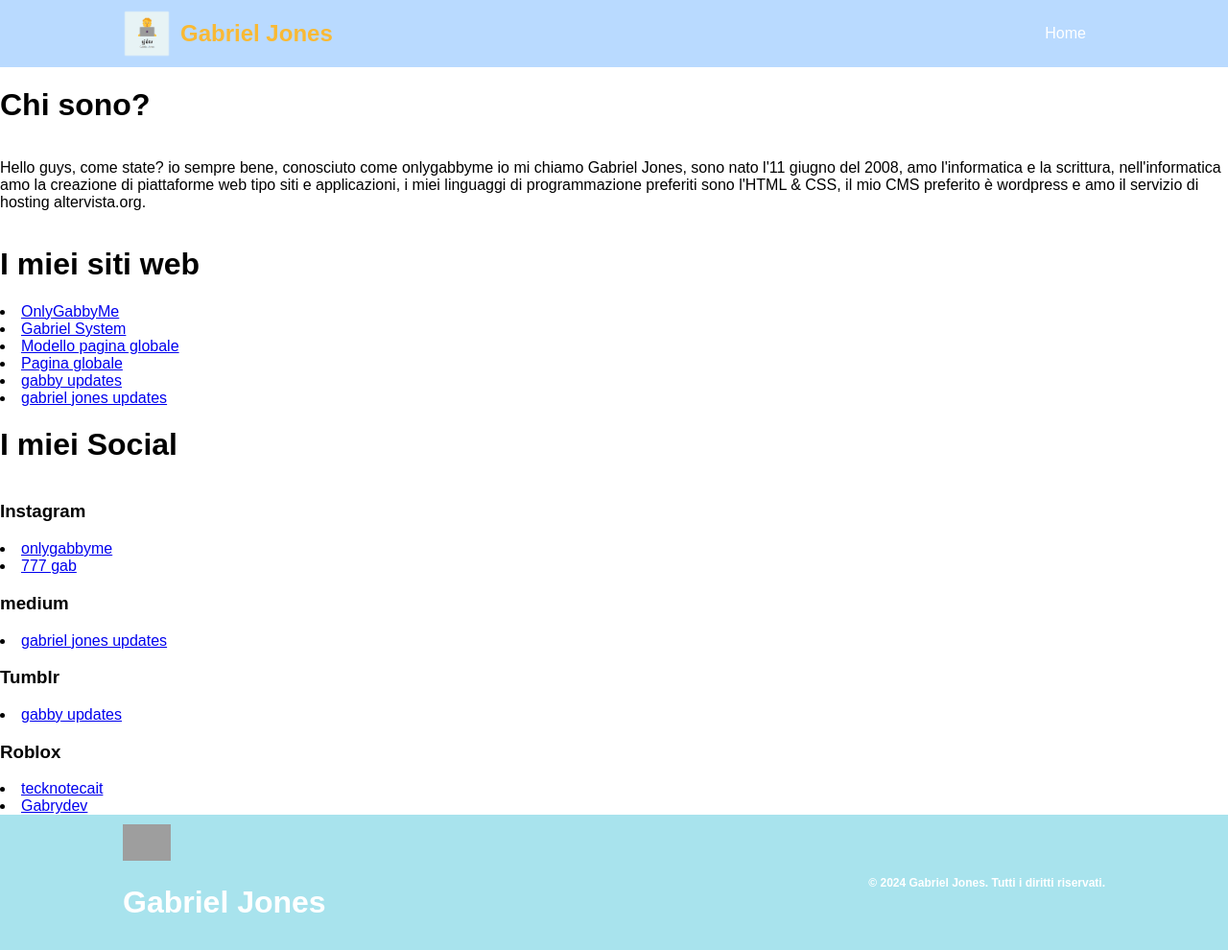
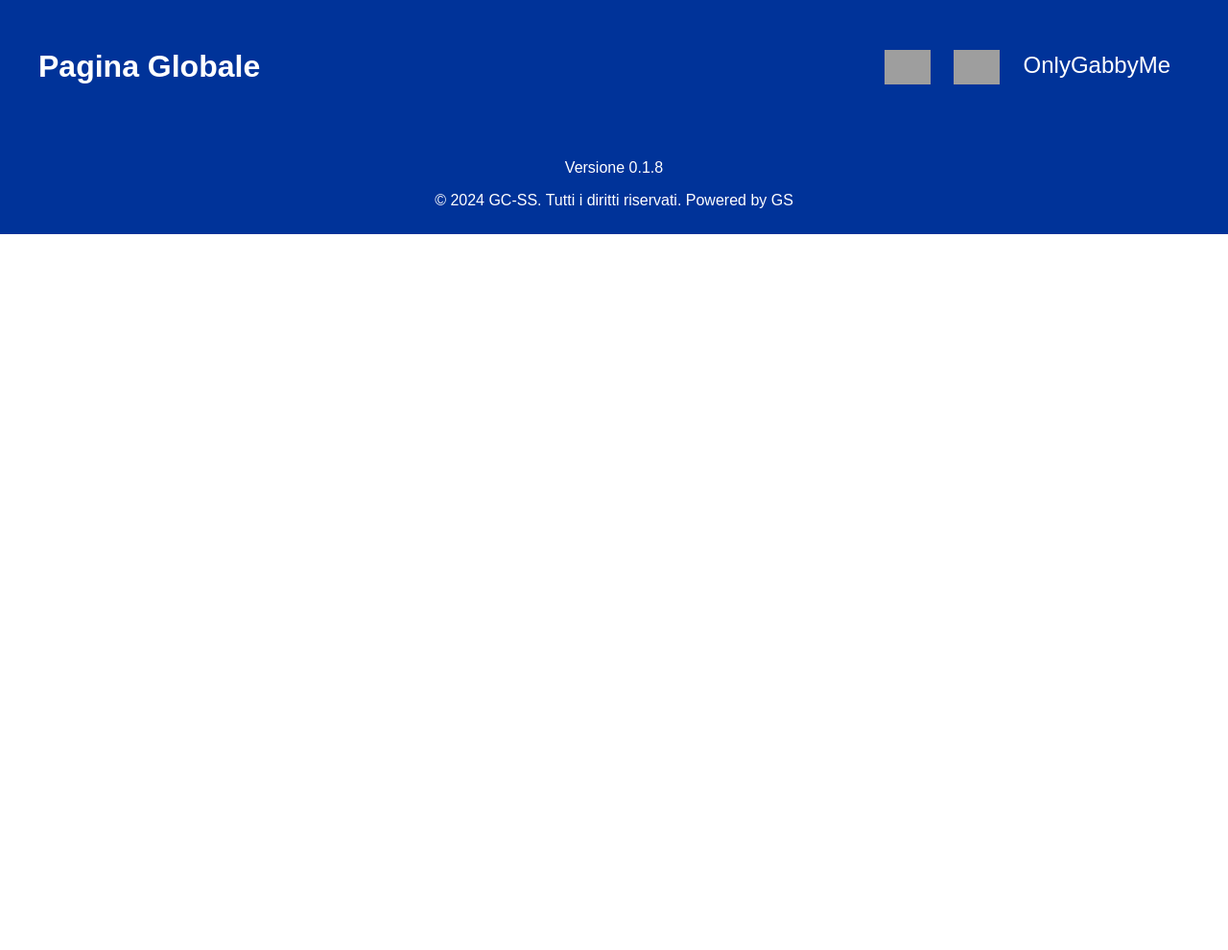
Before and after one commit to GabrielJonesDev/-gjdev.it, a plain HTML site: page index.html in a window 1280 px wide. Shown: the whole page at 96% size. After the commit the page ends 800 px from the top, so only its background shows below. Drawn offline with Linux system fonts and the light colour scheme; grey boxes are pictures that could not be loaded.

Commit message:
Update index.html

```diff
--- a/index.html
+++ b/index.html
@@ -1,249 +1,101 @@
 <!DOCTYPE html>
 <html lang="it">
-
 <head>
     <meta charset="UTF-8">
     <meta name="viewport" content="width=device-width, initial-scale=1.0">
-    <title>Gabriel Jones</title>
+    <title>Pagina globale</title>
     <style>
+        table {
+            border-collapse: collapse;
+        }
+
+        td {
+            border: 1px solid transparent;
+        }
+
         body {
             font-family: Arial, sans-serif;
             margin: 0;
             padding: 0;
-    box-sizing: border-box;
-    display: flex;
-    flex-direction: column;
-    min-height: 100vh;
+            word-wrap: break-word; /* Aggiunta della regola per avvolgere le parole */
         }
 
-        .miur-bar {
-            background-color: #E1EFFF;
+        .container {
+            max-width: 1200px;
+            margin: 0 auto;
+            padding: 20px;
+        }
+
+        .navbar {
+            background-color: #003399;
             color: #fff;
-            padding: 10px;
-            font-size: 14px;
+            padding: 10px 0;
+        }
+
+        .navbar .container {
             display: flex;
             justify-content: space-between;
             align-items: center;
         }
 
-        .miur-bar a {
-            color: #fff;
-            text-decoration: none;
-            margin-right: 20px;
+        .navbar ul {
+            list-style-type: none;
+            margin: 0;
+            padding: 0;
         }
 
-        .miur-bar a:hover {
-            text-decoration: underline;
-        }
-
-        header {
-            background-color: #b9daff;
-            color: #F9B934;
-            padding: 10px 0;
-        }
-
-        header .container {
-            width: 80%;
-            margin: 0 auto;
-            display: flex;
-            justify-content: space-between;
-            align-items: center;
-        }
-
-        header h1 {
-            margin: 0;
-            font-size: 24px;
-            display: flex;
-            align-items: center;
-        }
-
-        nav ul {
-            list-style-type: none;
-            padding: 0;
-            margin: 0;
-        }
-
-        nav ul li {
+        .navbar ul li {
             display: inline;
             margin-right: 20px;
         }
 
-        nav ul li a {
+        .navbar ul li a {
             color: #fff;
             text-decoration: none;
+            font-size: 1.5em; /* Imposta la dimensione del testo dell'header */
         }
 
+        .main-content {
+            padding: 20px;
+        }
 
+        /* Footer */
         footer {
-    background-color: #a8e3ed;
+            background-color: #003399;
             color: #fff;
             padding: 10px 0;
-    width: 100%;
-    /* Rimuovi position: fixed e bottom: 0 */
-}
-
-        footer .container {
-            width: 80%;
-            margin: 0 auto;
-            display: flex;
-            justify-content: space-between;
-            align-items: center;
-        }
-
-        footer p {
-            margin: 0;
+            text-align: center;
         }
 
         #logo {
-            width: 50px;
-            height: auto;
-            margin-right: 10px;
+            height: 1.5em; /* Altezza pari a 1.5 volte l'altezza del testo dell'header */
+            vertical-align: middle; /* Allinea verticalmente il logo al centro */
         }
-
-        .footer-text {
-            font-size: 12px;
-            font-weight: bold;
-            margin-left: 20px;
-        }
-
-        /* Stili per rendere la tabella responsive */
-        table {
-            width: 100%;
-            border-collapse: collapse;
-        }
-
-        td {
-            border: 1px solid #FFFFFF;
-            padding: 10px;
-        }
-
-        td img {
-            max-width: 30%;
-            height: auto;
-        }
-
-        .responsive-img {
-            width: 30%; /* Imposta la larghezza al 100% del contenitore */
-            height: auto; /* Mantiene il rapporto aspetto originale */
-            border-radius: 30%; /* Opzionale: arrotonda i bordi per un effetto circolare */
-        }
-
-
-        td h1 {
-            font-size: 18px;
-            margin-top: 0;
-        }
-
-        td p {
-            margin-bottom: 10px;
-        }
-
-        td li {
-            margin-top: 10px;
-        }
-
-        /* Stili per i link nel contenuto */
-        content a {
-            color: #88353A;
-            text-decoration: none;
-            font-weight: bold;
-            /* Aggiunto il grassetto */
-        }
-
-        content a:hover {
-            text-decoration: underline;
-        }
-
-
-        #aggiorna {
-            font-size: 24px;
-            cursor: pointer;
-            color: #0073b7;
-            transition: 0.2s;
-        }
-
-        #aggiorna:hover {
-            color: #005797;
-        }
-
-        /* Aggiungi questo per spingere il footer in basso */
-main {
-    flex: 1;
-    display: flex;
-    flex-direction: column;
-}
-
-
     </style>
 </head>
-
 <body>
-
-    <header>
+    <div class="navbar">
         <div class="container">
-            <h1>
-                <img id="logo" src="gdev.it.png" alt="Logo GabbyCentral">
-                Gabriel Jones
-            </h1>
+            <h1>Pagina Globale</h1>
+            <nav>
+                <ul>
+                    <li><a href="https://www.youtube.com/@only_idk_me"><img src="https://brandlogos.net/wp-content/uploads/2021/11/youtube-music-logo-1.png" alt="YouTube Icon" id="logo"></a></li>
+                    <li><a href="https://gabrieljonesupdates.medium.com/"><img src="https://seeklogo.com/images/M/medium-logo-F0ACFCCD58-seeklogo.com.png" alt="Medium Icon" id="logo"></a></li>
+                    <li><a href="https://www.onlygabbyme.it/home">OnlyGabbyMe</a></li>
+                </ul>
+            </nav>
+        </div>
+    </div>
 
 
 
 
 
 
-
-
-            <nav>
-                <ul>
-                    <li><a href="index.html" target="_blank">Home</a></li>
-                </ul>
-            </nav>
-        </div>
-    </header>
-
-
-    <h1>Chi sono?</h1>
-        <p>Hello guys, come state? io sempre bene, conosciuto come onlygabbyme io mi chiamo Gabriel Jones, sono nato l'11 giugno del 2008, amo l'informatica e la scrittura, nell'informatica amo la creazione di piattaforme web tipo siti e applicazioni, i miei linguaggi di programmazione preferiti sono l'HTML & CSS, il  mio CMS preferito è wordpress e amo il servizio di hosting altervista.org.</p>
-
-
-
-    <h1>I miei siti web</h1>
-        <li><a href="https://www.onlygabbyme.it/home">OnlyGabbyMe</a></li>
-        <li><a href="https://gabrielsystem.altervista.org/">Gabriel System</a></li>
-        <li><a href="https://thegabbbestboss.github.io/Legal/">Modello pagina globale</a></li>
-        <li><a href="https://pagina-globale.github.io/">Pagina globale</a></li>
-        <li><a href="https://gabbyupdates.tumblr.com/">gabby updates</a></li>
-        <li><a href="https://gabrieljonesupdates.medium.com/">gabriel jones updates</a></li>
-
-
-
-
-        <h1>I miei Social</h1>
-            <h3>Instagram</h3>
-                <li><a href="https://instagram.com/onlygabbyme">onlygabbyme</a></li>
-                <li><a href="https://www.instagram.com/777_.gab">777 gab</a></li>
-            <h3>medium</h3>
-                <li><a href="https://gabrieljonesupdates.medium.com/">gabriel jones updates</a></li>
-            <h3>Tumblr</h3>
-                <li><a href="https://gabbyupdates.tumblr.com/">gabby updates</a></li>
-            <h3>Roblox</h3>
-            <li><a href="https://www.roblox.com/users/2257791245/profile">tecknotecait</a></li>
-            <li><a href="https://www.roblox.com/users/3539445581/profile">Gabrydev</a></li>
-
-
+    <!-- Footer -->
     <footer>
-        <div class="container">
-            <div>
-                <img id="logo" src="https://gabrielsystem.altervista.org/wp-content/uploads/2024/03/icona-1.png"
-                    alt="Logo GabbyCentral">
-                <h1>Gabriel Jones</h1>
-            </div>
-            <div class="footer-text">
-                <p>&copy; 2024 Gabriel Jones. Tutti i diritti riservati.</p>
-            </div>
-        </div>
+        <p>Versione 0.1.8</p>
+        <p>&copy; 2024 GC-SS. Tutti i diritti riservati. Powered by GS</p>
     </footer>
-
 </body>
-
 </html>
```
Lines whose indentation alone changed are shown as unchanged.
